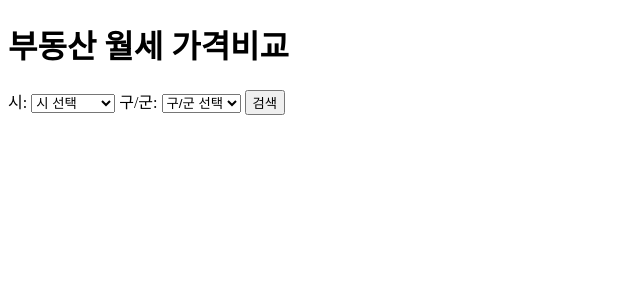
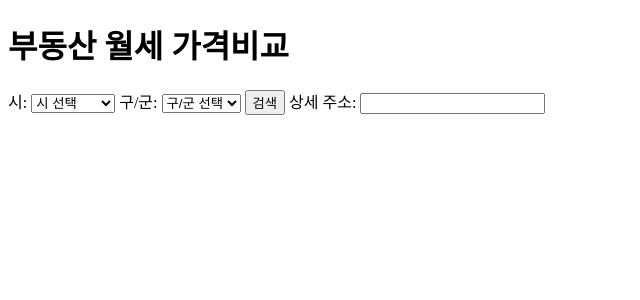
Before and after one commit to JunKiBeom/CD2023, a Django app: page /home/ in a window 1280 px wide. Shown: the top 300 px of the page, without its empty margins (0-640 px from the left). Run offline with Django 4.2, Linux system fonts and the light colour scheme.

Commit message:
상세주소 입력텍스트박스 생성

```diff
--- a/capstone_webproject/templates/home.html
+++ b/capstone_webproject/templates/home.html
@@ -23,6 +23,9 @@
         </select>
 
         <button id="searchBtn">검색</button>
+
+        <label for="address">상세 주소:</label>
+        <input type="text" id="address" name="address">
     </div>
 
     <script>
```
